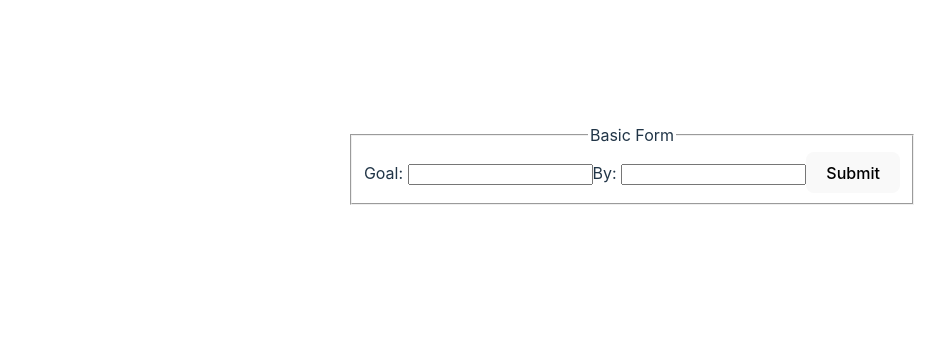
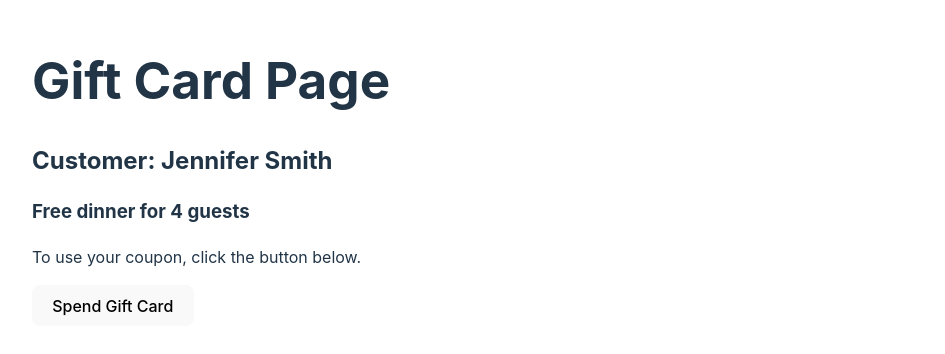
Before and after one commit to legodev/advanced-react, a React (Vite) app: page / in a window 1280 px wide. Shown: the part 228-582 px from the top of the page, without its empty margins (8-953 px from the left). Built offline with nearby package versions, Linux system fonts and the light colour scheme.

Commit message:
useState with complex objects

```diff
--- a/src/App.jsx
+++ b/src/App.jsx
@@ -1,22 +1,47 @@
-import { useState } from 'react'
-import './App.css'
-import GoalForm from './components/GoalForm'
-import ListOfGoals from './components/ListOfGoals'
+import { useState } from "react";
 
-function App() {
-  const [allGoals, updateAllGoals] = useState([])
+export default function App() {
+  const [giftCard, setGiftCard] = useState(
+    {
+        firstName: "Jennifer",
+        lastName: "Smith",
+        text: "Free dinner for 4 guests",
+        valid: true,
+        instructions: "To use your coupon, click the button below.",
+    }
+  );
 
-  function addGoal(goal) {
-    updateAllGoals([...allGoals, goal])
+  function spendGiftCard(prevState) {
+    setGiftCard({
+      ...prevState,
+      text: "Your coupon has been used.",
+      valid: false,
+      instructions: "Please visit our restaurant to renew your gift card."
+    })
+
   }
 
-  console.log(allGoals)
-
   return (
-    <div>
-      <GoalForm onAdd={addGoal} />
-      <ListOfGoals data={allGoals} />
+    <div style={{padding: '40px'}}>
+      <h1>
+        Gift Card Page
+      </h1>
+      <h2>
+        Customer: {giftCard.firstName} {giftCard.lastName}
+      </h2>
+      <h3>
+        {giftCard.text}
+      </h3>
+      <p>
+        {giftCard.instructions}
+      </p>
+      {
+        giftCard.valid && (
+          <button onClick={spendGiftCard}>
+            Spend Gift Card
+          </button>
+        )
+      }
     </div>
-  )
+  );
 }
-export default App
--- a/src/components/GoalForm.jsx
+++ /dev/null
@@ -1,42 +0,0 @@
-import { useState } from 'react'
-
-export default function GoalForm({ onAdd }) {
-  const [formData, setFormData] = useState({ goal: '', by: '' })
-
-  function handleChange(e) {
-    setFormData({ ...formData, [e.target.name]: e.target.value })
-  }
-
-  function handleSubmit(e) {
-    e.preventDefault()
-    onAdd(formData)
-    setFormData({ goal: '', by: '' })
-  }
-
-  return (
-    <div>
-      <form action="" onSubmit={handleSubmit}>
-        <fieldset>
-          <legend>Basic Form</legend>
-          <label htmlFor="name">Goal: </label>
-          <input
-            name="goal"
-            id="name"
-            type="text"
-            value={formData.goal}
-            onChange={handleChange}
-          />
-          <label htmlFor="by">By: </label>
-          <input
-            id="by"
-            name="by"
-            type="text"
-            value={formData.by}
-            onChange={handleChange}
-          />
-          <button type="submit">Submit</button>
-        </fieldset>
-      </form>
-    </div>
-  )
-}
--- a/src/components/ListOfGoals.jsx
+++ /dev/null
@@ -1,15 +0,0 @@
-export default function ListOfGoals({ data }) {
-    return (
-      <ul>
-        {data.map((g) => {
-          return (
-            <li key={g.goal}>
-              <p>
-                {g.goal} -- {g.by}
-              </p>
-            </li>
-          )
-        })}
-      </ul>
-    )
-  }
--- a/src/components/ThemeProvider.jsx
+++ /dev/null
@@ -1,17 +0,0 @@
-import { ThemeContext } from '../hooks/useTheme'
-import { useState } from 'react'
-
-export default function ThemeProvider({ children }) {
-  const [theme, setTheme] = useState('light')
-
-  return (
-    <ThemeContext.Provider
-      value={{
-        theme,
-        toggleTheme: () => setTheme(theme === 'light' ? 'dark' : 'light'),
-      }}
-    >
-      {children}
-    </ThemeContext.Provider>
-  )
-}
--- a/src/hooks/useTheme.js
+++ /dev/null
@@ -1,10 +0,0 @@
-import { useContext } from "react";
-import { createContext } from "react";
-
-export const ThemeContext = createContext(undefined)
-//Create context
-
-export const useTheme = () => {
-    return useContext(ThemeContext)
-}
-// Use context
```
Also changed, not shown: src/components/Switch.jsx (deleted, +0 -17 lines).
